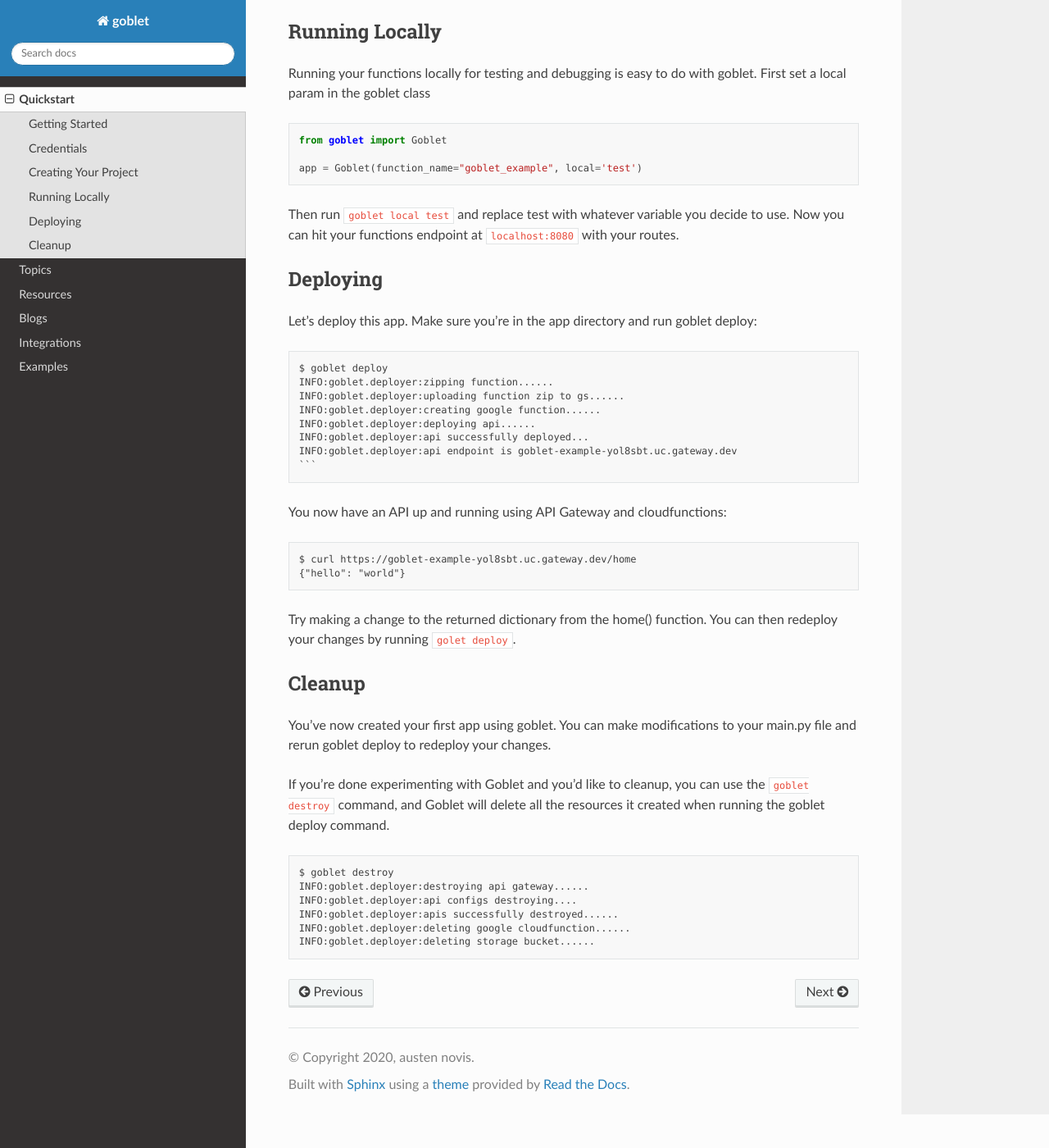
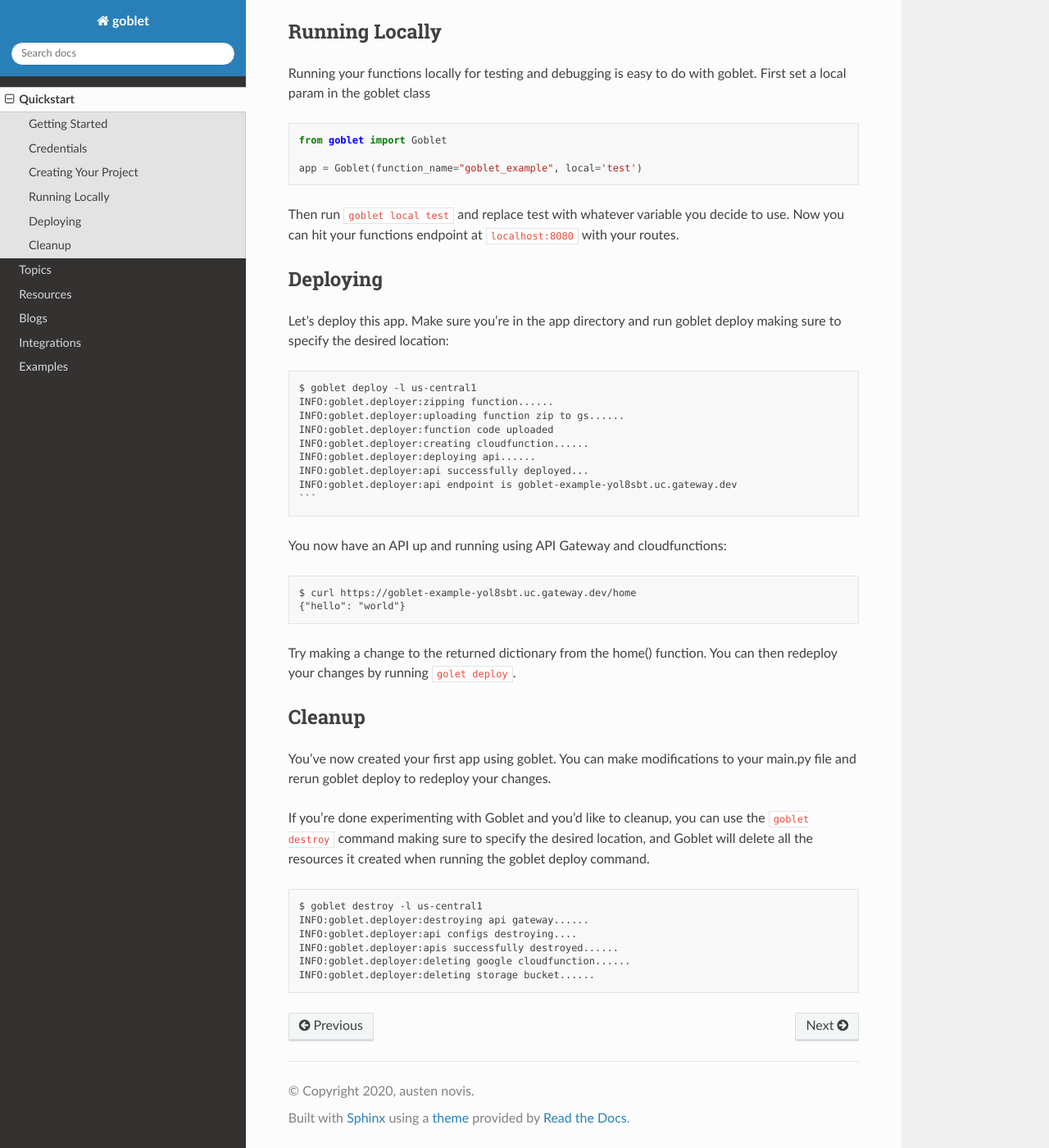
Before and after one commit to goblet/goblet, a Sphinx documentation site: the page built from docs/source/quickstart.rst, in a window 1280 px wide and 1400 px high, scrolled down 1504 px. Shown: the whole window at 82% size. Built offline with Sphinx 7.4.7 and the Read the Docs theme 2.0.0, drawn with Linux system fonts in a browser that asks for light colours; some of the changed text lies outside the part shown.

Commit message:
Fix readme (#79)
* Update quickstart

```diff
--- a/docs/source/quickstart.rst
+++ b/docs/source/quickstart.rst
@@ -85,14 +85,15 @@
 Deploying
 **********
 
-Let's deploy this app. Make sure you're in the app directory and run goblet deploy:
+Let's deploy this app. Make sure you're in the app directory and run goblet deploy making sure to specify the desired location:
 
 .. code::
 
-    $ goblet deploy
+    $ goblet deploy -l us-central1
     INFO:goblet.deployer:zipping function......
     INFO:goblet.deployer:uploading function zip to gs......
-    INFO:goblet.deployer:creating google function......
+    INFO:goblet.deployer:function code uploaded
+    INFO:goblet.deployer:creating cloudfunction......
     INFO:goblet.deployer:deploying api......
     INFO:goblet.deployer:api successfully deployed...
     INFO:goblet.deployer:api endpoint is goblet-example-yol8sbt.uc.gateway.dev
@@ -112,11 +113,11 @@
 
 You've now created your first app using goblet. You can make modifications to your main.py file and rerun goblet deploy to redeploy your changes.
 
-If you're done experimenting with Goblet and you'd like to cleanup, you can use the ``goblet destroy`` command, and Goblet will delete all the resources it created when running the goblet deploy command.
+If you're done experimenting with Goblet and you'd like to cleanup, you can use the ``goblet destroy`` command making sure to specify the desired location, and Goblet will delete all the resources it created when running the goblet deploy command.
 
 .. code:: bash
 
-    $ goblet destroy
+    $ goblet destroy -l us-central1
     INFO:goblet.deployer:destroying api gateway......
     INFO:goblet.deployer:api configs destroying....
     INFO:goblet.deployer:apis successfully destroyed......
```
Also changed, not shown: other parts of docs/source/quickstart.rst (+2 -2 lines), README.md (+9 -8 lines).
